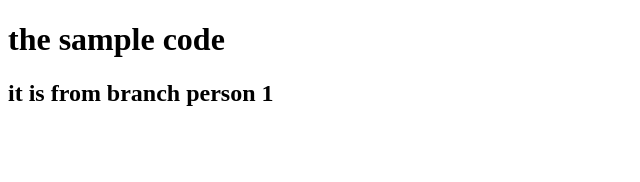
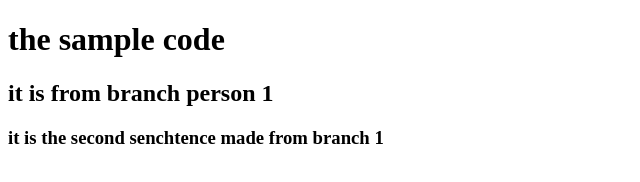
Before and after one commit to atkrishna27/sample, a plain HTML site: page index.html in a window 1280 px wide. Shown: the whole page, without its empty margins (0-640 px from the left). Drawn offline with Linux system fonts and the light colour scheme.

Commit message:
second creted

```diff
--- a/index.html
+++ b/index.html
@@ -3,5 +3,7 @@
 <body>
 <h1> the sample code</h1>
   <h2> it is from branch person 1</h2>
+  <h3> it is the second senchtence made from branch 1
+  </h3>
 </body>
 </html>
```
